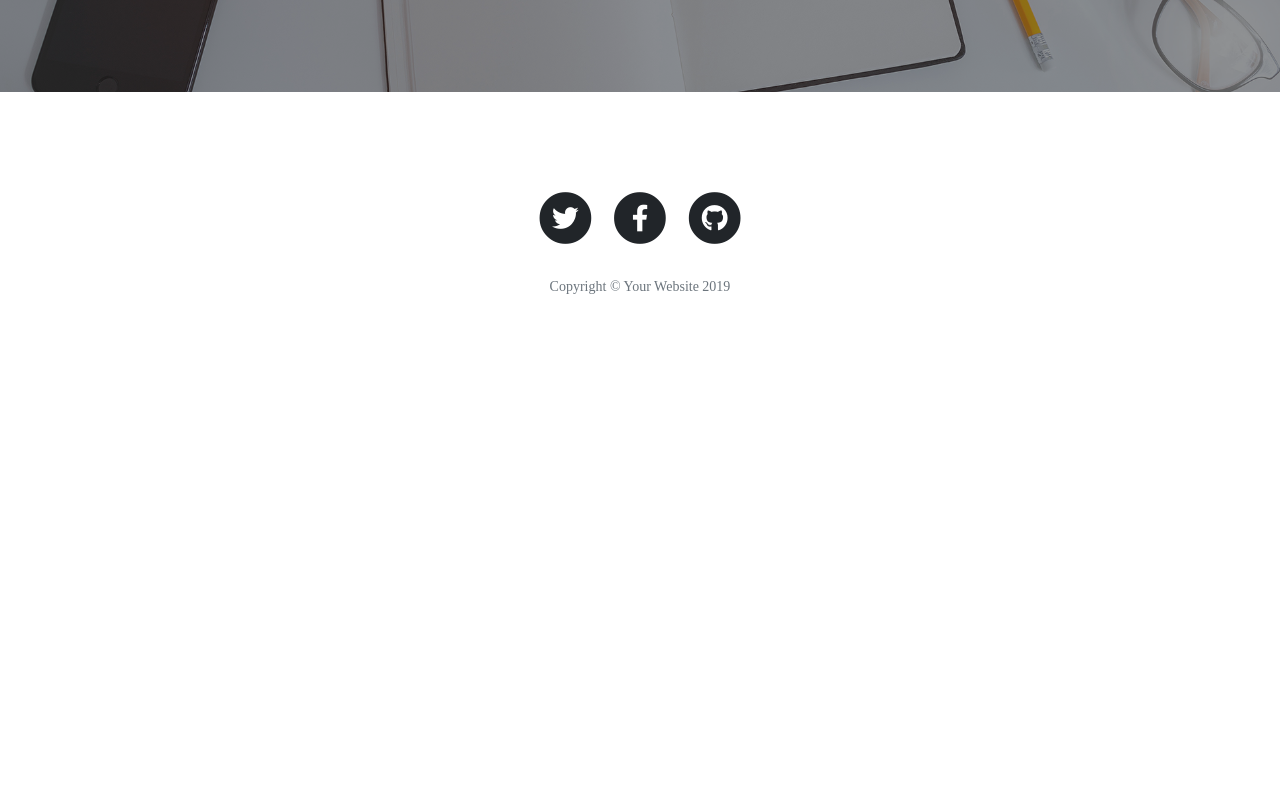
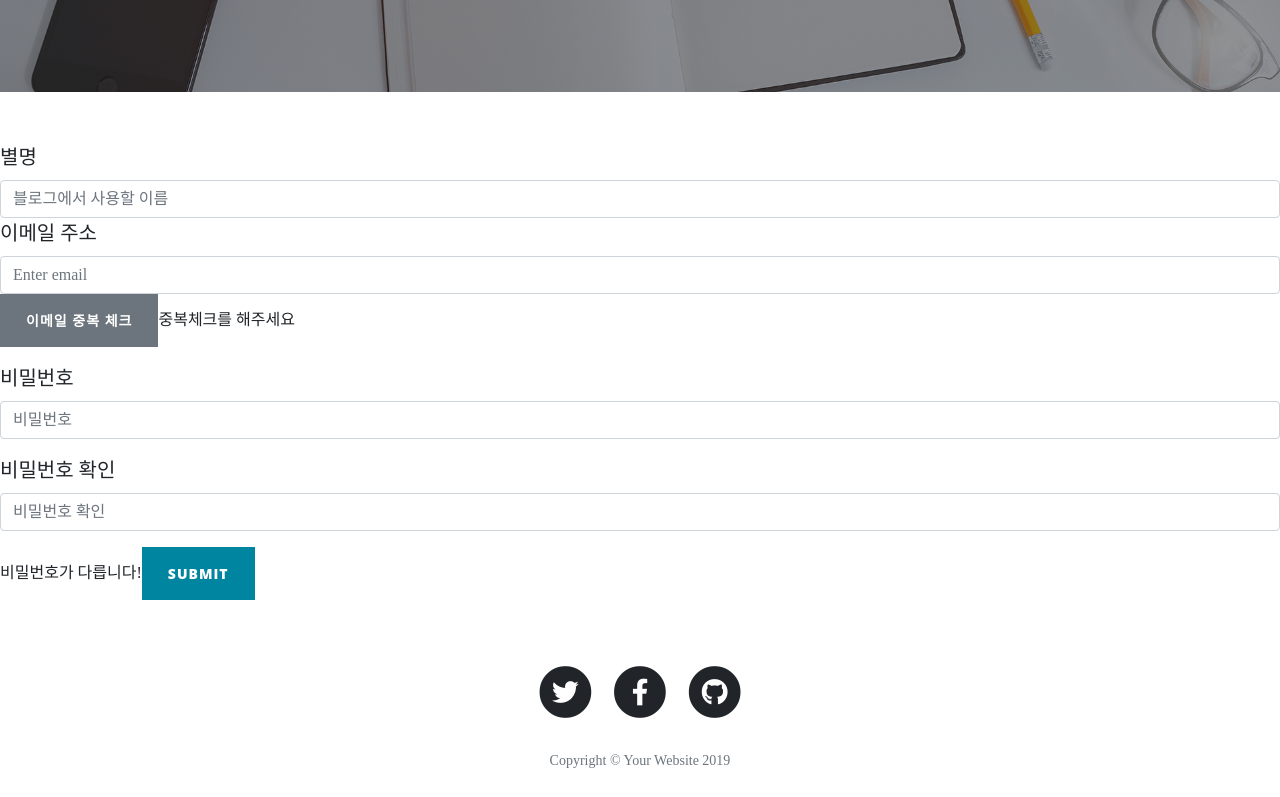
Before and after one commit to Choi-seok-jun/blog-front, a React (Create React App) app: page /join in a window 1280 px wide. Shown: the part 440-1237 px from the top of the page. Before the commit the page ends 802 px from the top, so only its background shows below. Built offline with nearby package versions, Linux system fonts and the light colour scheme.

Commit message:
complete join

```diff
--- a/src/components/App.js
+++ b/src/components/App.js
@@ -7,6 +7,7 @@
 import Home from './Home';
 import Footer from './Footer';
 import Post from './Post';
+import Join from './Join';
 
 export default function App() {
   const [isLoggedIn, setIsLoggedIn] = useState(false);
@@ -25,6 +26,7 @@
       <Route exact path="/" component={Home} />
       <Route path="/login" render={(props) => <Login {...props} {...auth} />} />
       <Route path="/post/:id" component={Post} />
+      <Route path="/join" component={Join} />
       <Footer />
     </BrowserRouter>
   );
--- /dev/null
+++ b/src/components/Join.js
@@ -0,0 +1,90 @@
+import React, { useState } from 'react';
+import Axios from 'axios';
+import { Redirect } from 'react-router-dom';
+import { baseURL } from '../config';
+
+export default function Join() {
+  const [email, setEmail] = useState('');
+  const [password, setPassword] = useState('');
+  const [password2, setPassword2] = useState('');
+  const [isEmailChecked, setisEmailChecked] = useState('yet');
+  const [isPasswordSame, setisPasswordSame] = useState(false);
+  const [joinResult, setJoinResult] = useState(false);
+  const checkEmail = async () => {
+    const { data } = await Axios.get(`${baseURL}/auth/email?email=${email}`);
+    setisEmailChecked(data.result);
+  };
+  return (
+    <>
+      <form>
+        <div className="form-group">
+          <label>별명</label>
+          <input
+            type="text"
+            className="form-control"
+            placeholder="블로그에서 사용할 이름"
+          />
+          <div className="form-group">
+            <label>이메일 주소</label>
+            <input
+              type="email"
+              className="form-control"
+              placeholder="Enter email"
+              value={email}
+              onChange={(e) => {
+                setisEmailChecked('yet');
+                setEmail(e.target.value);
+              }}
+            />
+            <button
+              type="button"
+              className="btn btn-secondary"
+              onClick={checkEmail}
+            >
+              이메일 중복 체크
+            </button>
+            <small>
+              {isEmailChecked === 'yet'
+                ? '중복체크를 해주세요'
+                : isEmailChecked
+                  ? '이 이메일은 사용할수있습니다.'
+                  : '사용하실수없습니다.'}
+            </small>
+          </div>
+          <div className="form-group">
+            <label>비밀번호</label>
+            <input
+              type="password"
+              className="form-control"
+              placeholder="비밀번호"
+              value={password}
+              onChange={(e) => {
+                setPassword(e.target.value);
+                setisPasswordSame(e.target.value === password2);
+              }}
+            />
+          </div>
+          <div className="form-group">
+            <label>비밀번호 확인</label>
+            <input
+              type="password"
+              className="form-control"
+              placeholder="비밀번호 확인"
+              value={password2}
+              onChange={(e) => {
+                setPassword2(e.target.value);
+                setisPasswordSame(e.target.value === password);
+              }}
+            />
+          </div>
+          <small>
+            {isPasswordSame ? '비밀번호 일치' : '비밀번호가 다릅니다!'}
+          </small>
+          <button type="submit" className="btn btn-primary">
+            Submit
+          </button>
+        </div>
+      </form>
+    </>
+  );
+}
```
